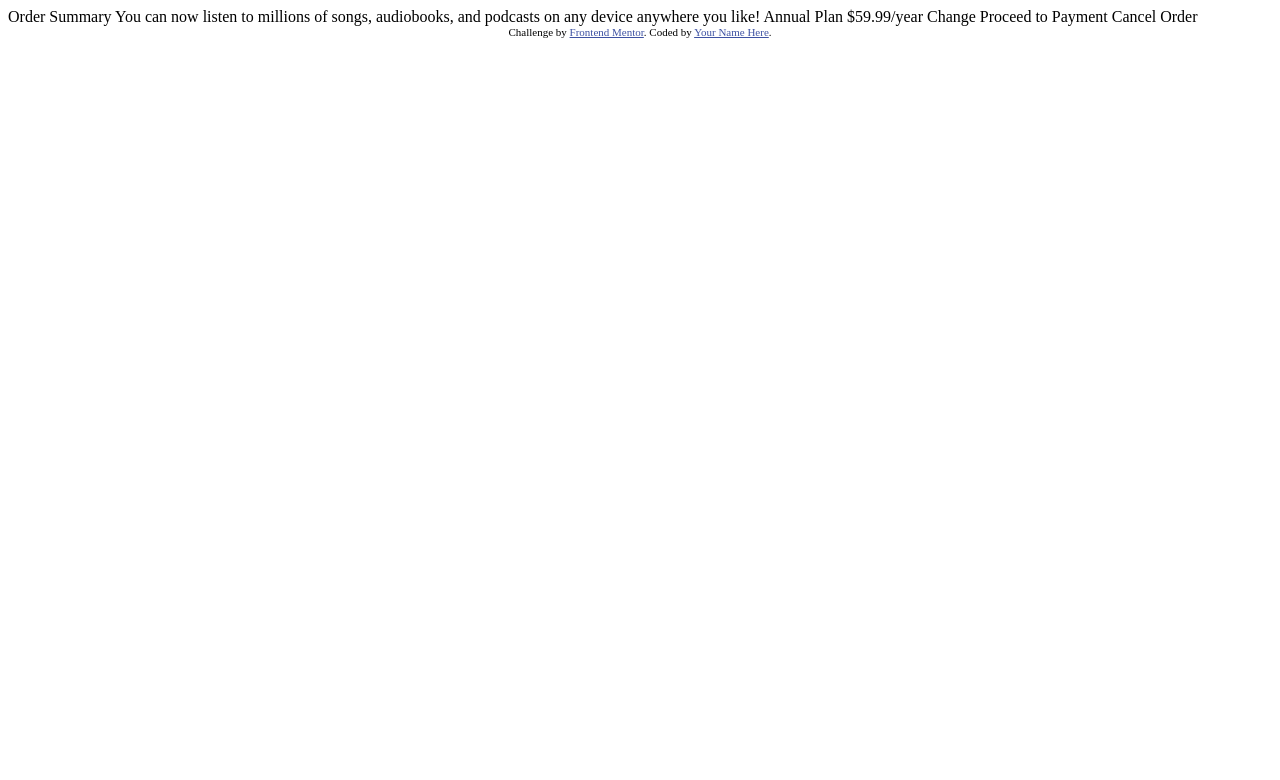
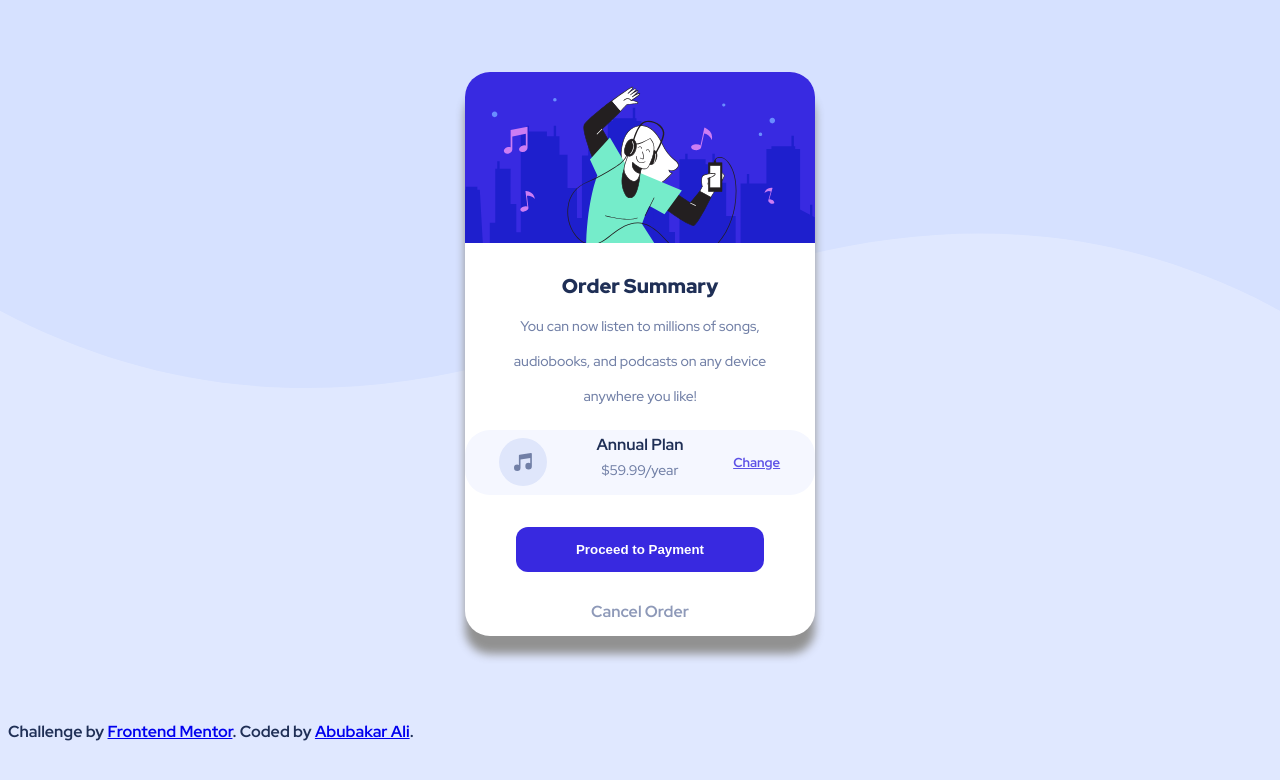
Before and after one commit to Devabubakar/frontend-mentor---order-summary-card-solution, a plain HTML site: page index.html in a window 1280 px wide. Drawn offline with Linux system fonts and the light colour scheme.

Commit message:
frontend mentors solution

```diff
--- a/index.html
+++ b/index.html
@@ -1,37 +1,62 @@
 <!DOCTYPE html>
 <html lang="en">
   <head>
-  <meta charset="UTF-8">
-  <meta name="viewport" content="width=device-width, initial-scale=1.0"> <!-- displays site properly based on user's device -->
+    <meta charset="UTF-8" />
+    <meta name="viewport" content="width=device-width, initial-scale=1.0" />
+    <!-- displays site properly based on user's device -->
 
-  <link rel="icon" type="image/png" sizes="32x32" href="./images/favicon-32x32.png">
+    <link
+      rel="icon"
+      type="image/png"
+      sizes="32x32"
+      href="./images/favicon-32x32.png"
+    />
 
     <title>Frontend Mentor | Order summary card</title>
-
-  <!-- Feel free to remove these styles or customise in your own stylesheet 👍 -->
-  <style>
-    .attribution { font-size: 11px; text-align: center; }
-    .attribution a { color: hsl(228, 45%, 44%); }
-  </style>
+    <link rel="stylesheet" href="style.css" />
   </head>
   <body>
+    <div class="card">
+      <img
+        src="./images/illustration-hero.svg"
+        alt="hero-image"
+        class="hero-image"
+      />
 
-  Order Summary
+      <h1>Order Summary</h1>
 
+      <p>
         You can now listen to millions of songs, audiobooks, and podcasts on any
         device anywhere you like!
+      </p>
 
-  Annual Plan
-  $59.99/year
+      <div class="plan-section">
 
-  Change
+        <div class="item">
+          <img src="./images/icon-music.svg" alt="icon-music" />
+        </div>
 
-  Proceed to Payment
-  Cancel Order
+        <div class="item two">
+          <span>Annual Plan</span>
+          <p>$59.99/year</p>
+        </div>
+
+        <div class="item">
+          <a href="">Change</a>
+        </div>
+      </div>
+
+      <form action="">
+        <button type="submit">Proceed to Payment</button><br>
+        <a href="">Cancel Order</a>
+      </form>
+    </div>
 
     <div class="attribution">
-    Challenge by <a href="https://www.frontendmentor.io?ref=challenge" target="_blank">Frontend Mentor</a>.
-    Coded by <a href="#">Your Name Here</a>.
+      Challenge by
+      <a href="https://www.frontendmentor.io?ref=challenge" target="_blank"
+        >Frontend Mentor</a
+      >. Coded by <a href="#">Abubakar Ali</a>.
     </div>
   </body>
 </html>
--- a/style.scss
+++ b/style.scss
@@ -1,21 +1,152 @@
-:root{
-   //custom variables
-   //1.layout
-   --mobile:375px;
-   --desktop:1440px;
+@import url('https://fonts.googleapis.com/css2?family=Red+Hat+Display:wght@500;700;900&display=swap');
+:root {
+  //custom variables
+  //1.layout
+  --mobile: 375px;
+  --desktop: 1440px;
 
-   //2.colors
-   --primary_main:hsl(225, 100%, 94%)
-   --primary_off:hsl(245, 75%, 52%)
+  //2.colors
+  --primary_main: hsl(225, 100%, 94%);
+  --primary_off: hsl(245, 75%, 52%);
 
-   --neutral_very: hsl(225, 100%, 98%)
-   --neutral_desaturated:hsl(224, 23%, 55%)
-   --neutral_dark:hsl(223, 47%, 23%)
+  --neutral_very: hsl(225, 100%, 98%);
+  --neutral_desaturated: hsl(224, 23%, 55%);
+  --neutral_dark: hsl(223, 47%, 23%);
 
-   //3.Typography
-   --font_size:16px;
-   --family:'Red Hat Display';
-   --font_small:500
-   --font_normal:700
-   --font_big:900
+  //3.Typography
+  --font_size: 16px;
+  --font_small: 500;
+  --font_normal: 700;
+  --font_big: 900;
 }
+
+*::before,
+::after {
+  box-sizing: border-box;
+  padding: 0;
+  margin: 0;
+}
+
+body {
+  background: url('./images/pattern-background-mobile.svg');
+  background-repeat: no-repeat;
+  background-position: top;
+  background-size: cover;
+  height: 100vh;
+  background-color: var(--primary_main);
+  line-height: 3;
+  overflow: hidden;
+  font-family: 'Red Hat Display';
+  color: var(--neutral_dark);
+  font-weight: var(--font_normal);
+}
+
+.card {
+  margin: 8vh  auto;
+  text-align: center;
+  background-color: white;
+  width: 300px;
+  margin-bottom: 2vh;
+  border-radius: 25px;
+  box-shadow: 0 18px 10px rgba(145, 145, 145, 30%);
+
+  h1 {
+    font-weight: var(--font_big);
+    font-size: 20px;
+    line-height: 1;
+  }
+  p {
+    width: 90%;
+    margin: 0 auto;
+    color: var(--neutral_desaturated);
+    font-size: 14px;
+    font-weight: var(--font_small);
+    line-height: 2.5;
+  }
+  button {
+    padding: 15px 60px;
+    border-radius: 12px;
+    margin: 2vh 0;
+    background-color: var(--primary_off);
+    color: white;
+    border: none;
+    box-shadow: 10vh red;
+    font-weight: var(--font_normal);
+    cursor: pointer;
+    opacity: 1;
+
+    &:hover{
+      opacity:.7 ;
+    }
+  }
+
+  form > a {
+    text-decoration: none;
+    color: var(--neutral_desaturated);
+    margin-bottom: 200px !important;
+    cursor: pointer;
+    opacity: 0.8;
+    &:hover{
+      opacity: 1;
+
+    }
+
+
+  }
+}
+
+.plan-section {
+  display: grid;
+  grid-template-columns: repeat(3, 1fr);
+  grid-template-rows: 1fr;
+  align-items: center;
+  justify-content: center;
+  text-align: center;
+  line-height: 16px;
+  margin: 2vh 0;
+  padding: 2% 0;
+  background-color: var(--neutral_very);
+  border-radius: 25px;
+
+  img {
+    display: block;
+    margin: auto;
+  }
+
+  .item a {
+    color: var(--primary_off);
+    font-size: 13px;
+    cursor: pointer;
+    opacity: 0.8;
+
+    &:hover{
+      opacity: 1;
+
+    }
+  }
+}
+
+.hero-image {
+  width: 300px;
+  border-radius: 25px 25px 0 0;
+}
+
+
+@media only screen and(min-width:960px){
+  body{
+    background-image: url('./images/pattern-background-desktop.svg');
+    background-position: top;
+    background-size: 100%;
+    background-repeat: no-repeat;
+
+  }
+
+  .card{
+    width: 350px;
+    margin: 9vh auto;
+
+    .hero-image{
+      width: 350px;
+    }
+  }
+}
```
Also changed, not shown: design/screenshot.png (added), style.css, 1 other file. Lines whose indentation alone changed are shown as unchanged.
